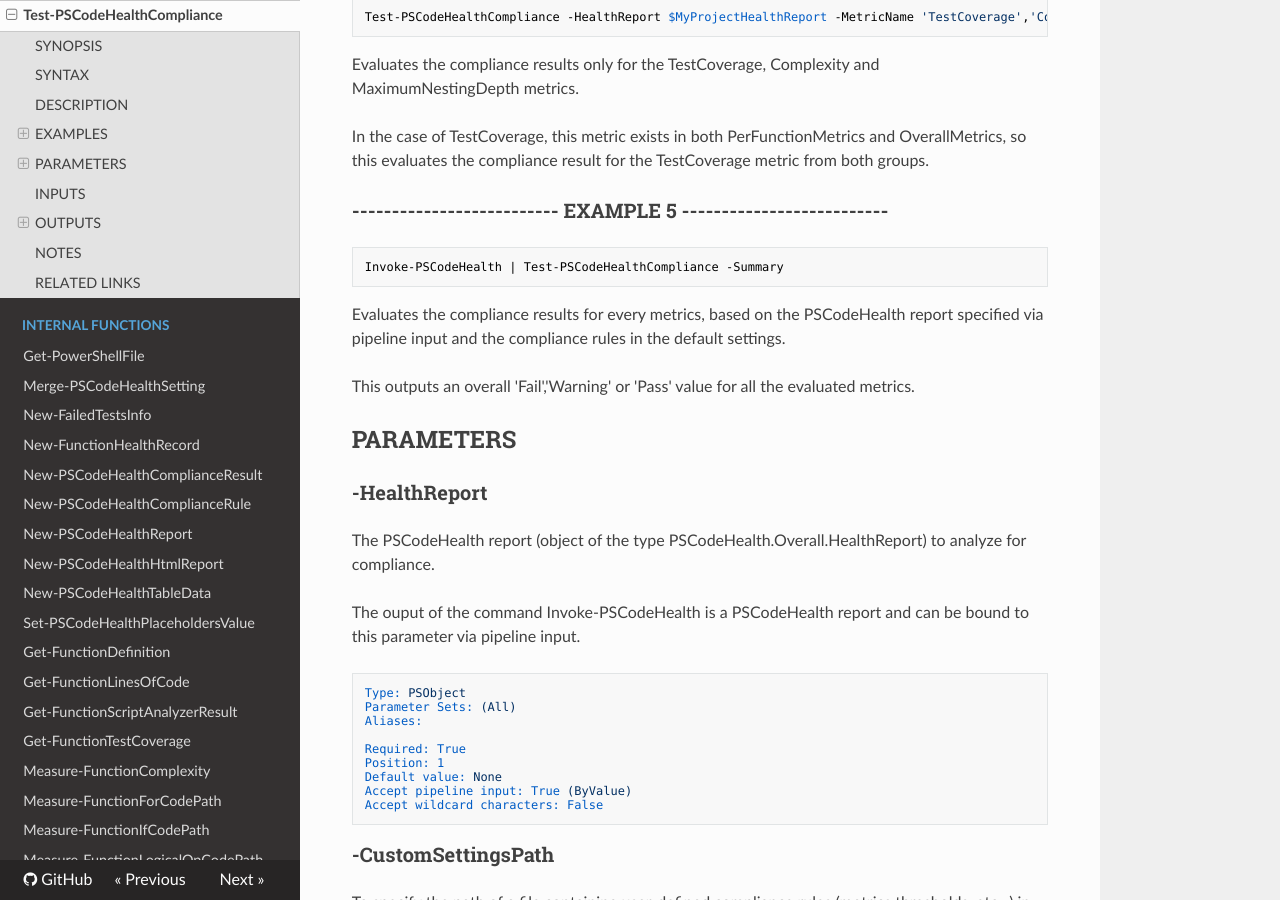
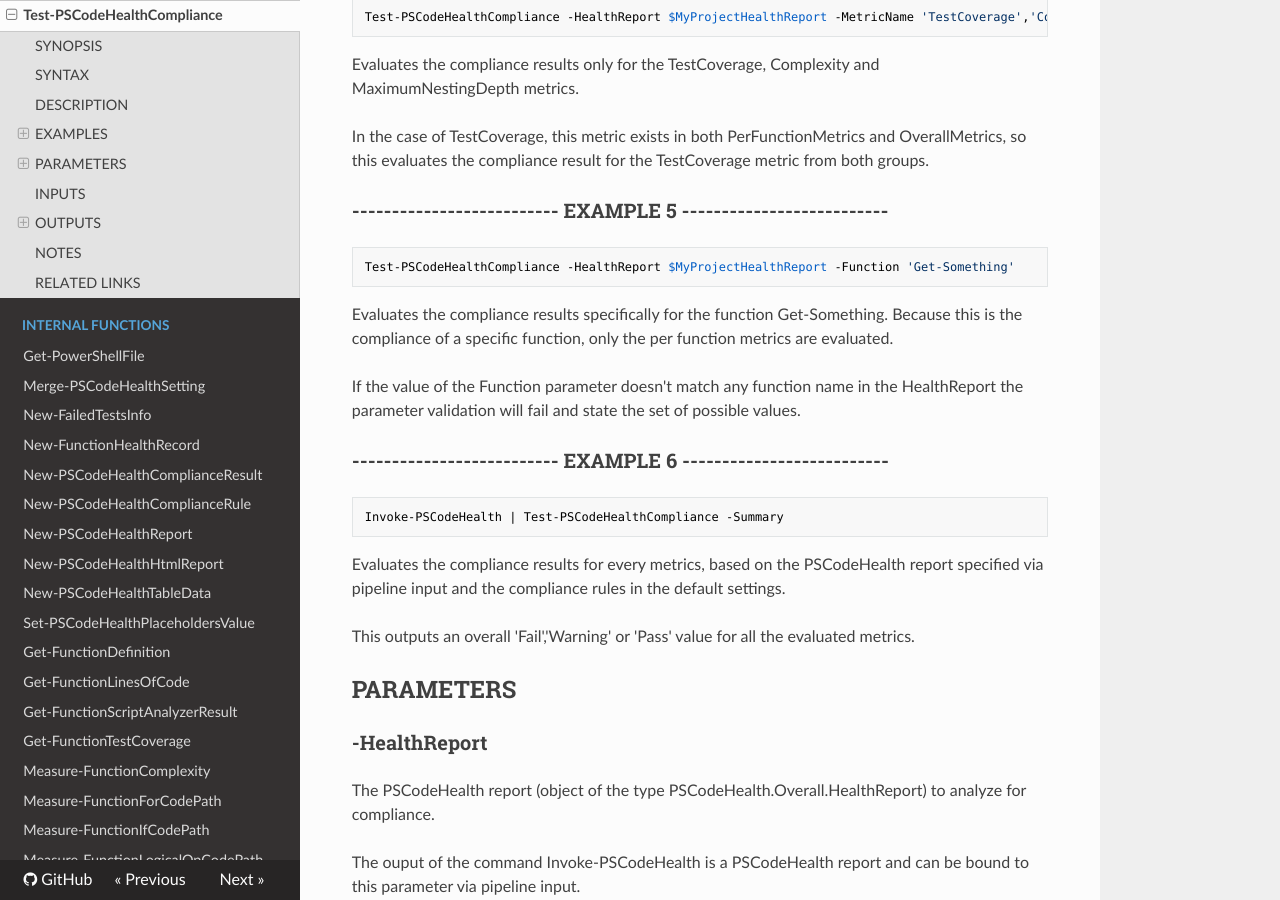
Before and after one commit to MathieuBuisson/PSCodeHealth, an MkDocs documentation site: the page built from docs/PublicFunctions/Test-PSCodeHealthCompliance.md, in a window 1280 px wide and 900 px high, scrolled down 1617 px. Built offline with MkDocs 1.6.1, drawn with Linux system fonts in a browser that asks for light colours; nearby versions of some CDN libraries; old or Windows-style settings are respelled for this version of MkDocs.

Commit message:
Commit build changes [ci skip]

````diff
--- a/docs/PublicFunctions/Test-PSCodeHealthCompliance.md
+++ b/docs/PublicFunctions/Test-PSCodeHealthCompliance.md
@@ -61,6 +61,16 @@ Evaluates the compliance results only for the TestCoverage, Complexity and Maxim
 In the case of TestCoverage, this metric exists in both PerFunctionMetrics and OverallMetrics, so this evaluates the compliance result for the TestCoverage metric from both groups.
 
 ### -------------------------- EXAMPLE 5 --------------------------
+```
+Test-PSCodeHealthCompliance -HealthReport $MyProjectHealthReport -Function 'Get-Something'
+```
+
+Evaluates the compliance results specifically for the function Get-Something.
+Because this is the compliance of a specific function, only the per function metrics are evaluated.
+
+If the value of the Function parameter doesn't match any function name in the HealthReport the parameter validation will fail and state the set of possible values.
+
+### -------------------------- EXAMPLE 6 --------------------------
 ```
 Invoke-PSCodeHealth | Test-PSCodeHealthCompliance -Summary
 ```
````
Also changed, not shown: 1 other file.
